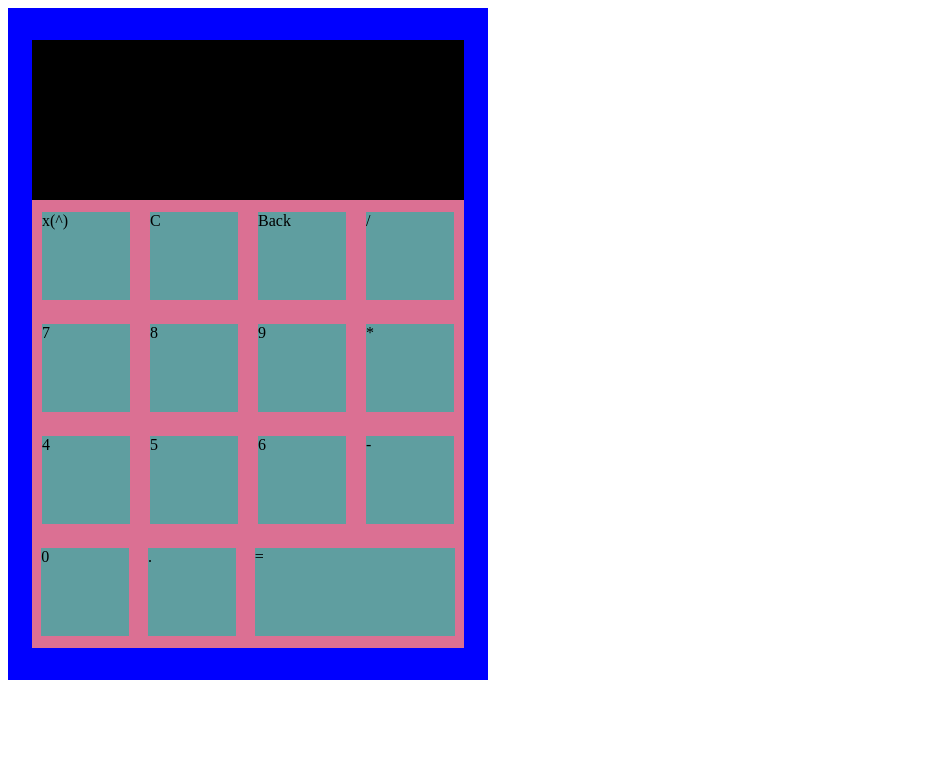
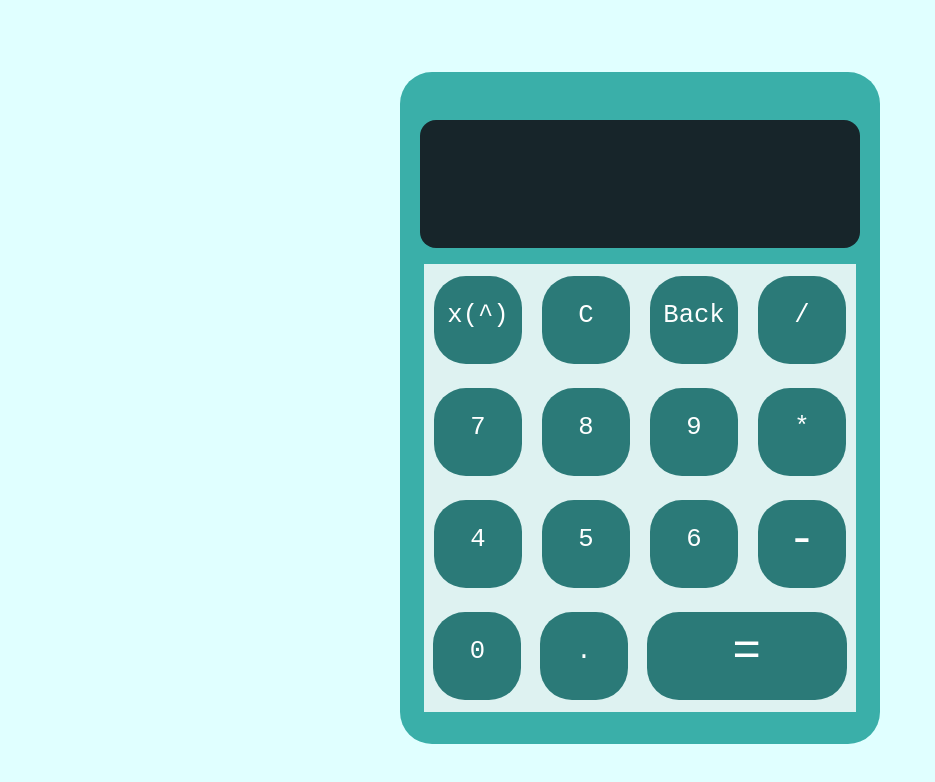
Before and after one commit to hh1897/calculator, a plain HTML site: page calculator.html in a window 1280 px wide. Shown: the whole page, without its empty margins (0-935 px from the left). Drawn offline with Linux system fonts and the light colour scheme.

Commit message:
changed colours and edited font

```diff
--- a/calculator.css
+++ b/calculator.css
@@ -1,39 +1,61 @@
 body
 {
     display: flex;
-
+    justify-content: center;
+    background-color: lightcyan;
+    font-family: monospace;
 }
 
 #calculator {
-    background-color: blue;
+    background-color: #3aafa9;
     height: 42rem;
     width: 30rem;
     display: flex;
     flex-direction: column;
     justify-content: center;
     align-items: center;
+    border-radius: 2rem;
+    margin: 4rem;
 
 }
 #calculatorDisplay {
-    background-color: black;
-    height: 10rem;
+    background-color: #17252A;
+    height: 8rem;
     width: 27rem;
+    border-radius: 1rem;
+    margin: 1rem;
+    color: #FEFFFF;
+    font-size: 4rem;
+    text-align: end;
+    padding-right: 0.5rem;
 }
+
 .inputRow {
-    background-color: palevioletred;
+    background-color: #def2f1;
     width: 27rem;
     height: 7rem;
     display: flex;
     flex-direction: row;
     justify-content: space-around;
     align-items: center;
+
+
 }
 .input {
-    background-color: cadetblue;
+    color: #FEFFFF;
+    text-align: center;
+    line-height: 5rem;
+    font-size: 1.6rem;
+    background-color: #2b7a78;
     width: 5.5rem;
     height: 5.5rem;
+    border-radius: 2rem;
 
 }
 #equals {
     width: 12.5rem;
+    font-size: 3rem;
 }
+#subtract {
+    font-size: 3rem;
+}
```
Also changed, not shown: calculator.html (+1 -0 lines).
